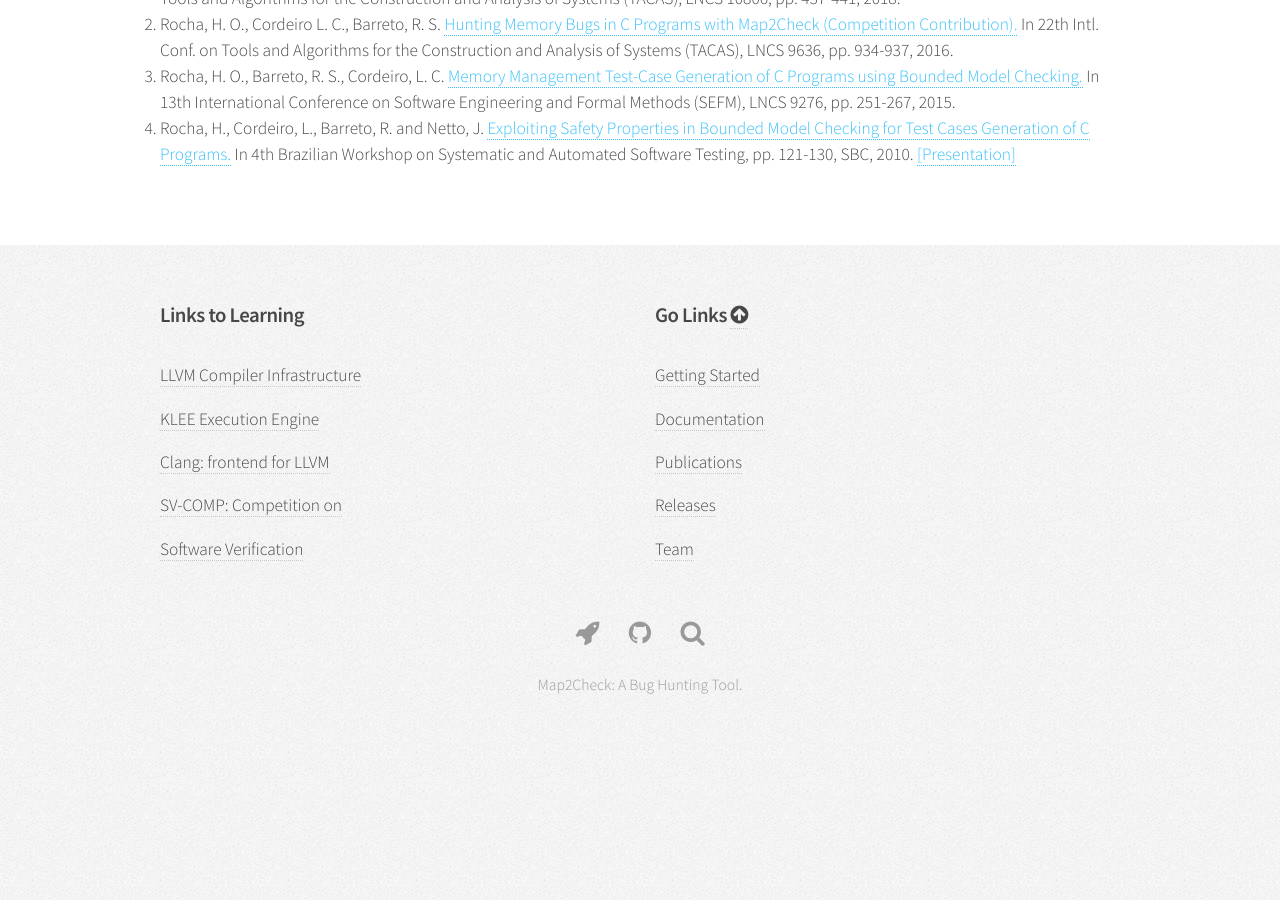
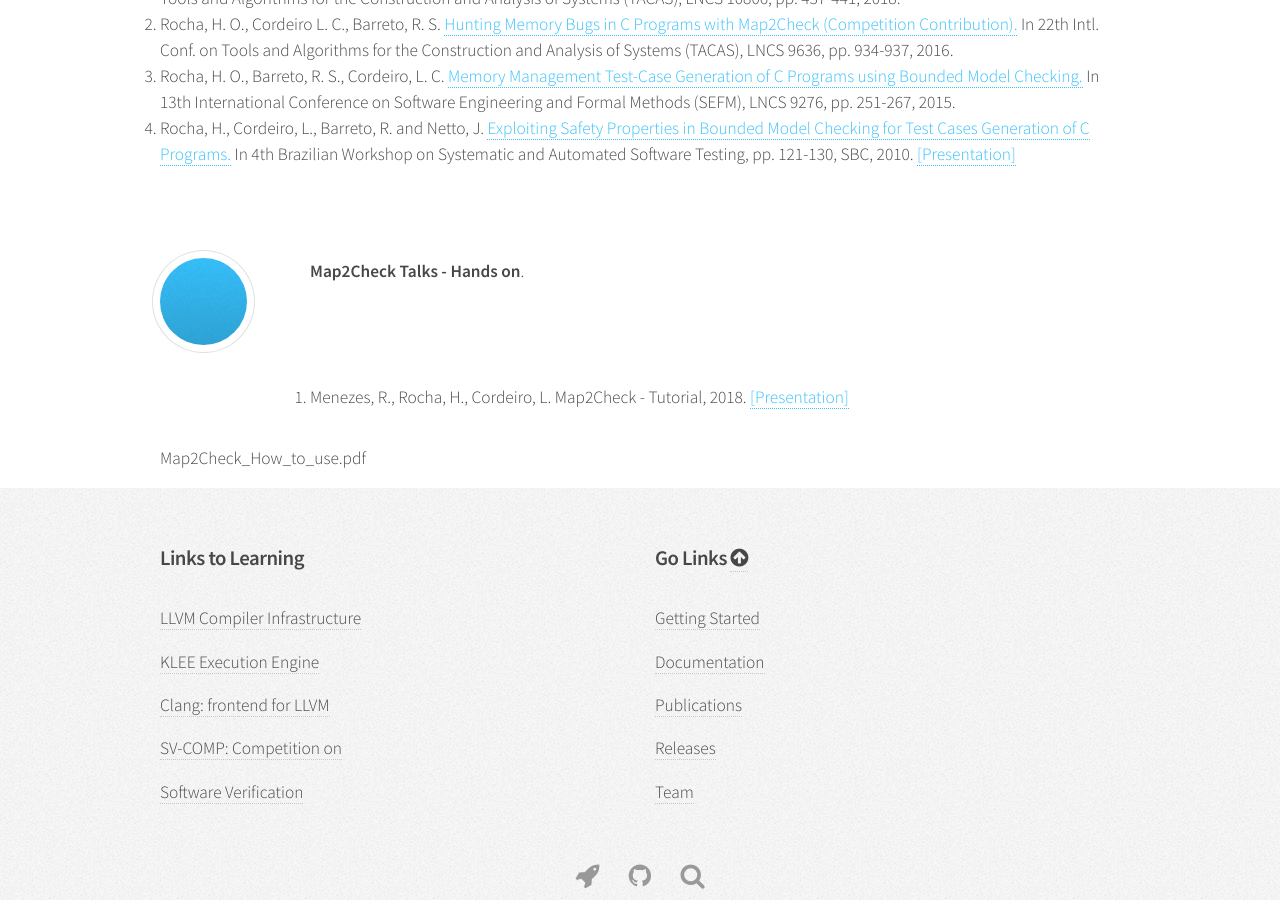
Before and after one commit to map2check/map2check.github.io, a Jekyll site: the page built from publications.html, in a window 1280 px wide and 900 px high, scrolled down 499 px. Built offline with Jekyll 4.4.1, drawn with Linux system fonts in a browser that asks for light colours; before the commit the page ends 1281 px from its top, so only the background shows below that.

Commit message:
Added new talk
Signed-off-by: Herbert Rocha <herberthb12@gmail.com>

```diff
--- a/publications.html
+++ b/publications.html
@@ -50,6 +50,31 @@
                     </div>
                     </br>
 
+                    <header>
+						<h2></h2>
+					</header>
+
+                       <div style="width: 100%;">
+                            <div style="height: 150px; width: 150px; float: left;">
+                                <i class="icon major fa-archway"></i>
+                            </div>
+                            <div style="margin-left: 120px;">
+                               <p style="text-align:justify">
+                                <b>Map2Check Talks - Hands on</b>.
+                               </p>
+                            </div>
+                       </div>
+
+                       <div style="width: 100%; margin-top: 100px;">
+                        <ol>
+                            <li>
+                            Menezes, R., Rocha, H., Cordeiro, L.
+                            Map2Check - Tutorial, 2018. <a href="{{ site.baseurl }}/assets/pdf_talks/Map2Check_How_to_use.pdf">[Presentation]</a>
+                            </li>
+                        </ol>
+                    </div>
+                       Map2Check_How_to_use.pdf
+
 			</div>
 		</div>
 	</section>
```
Also changed, not shown: 1 other file.
